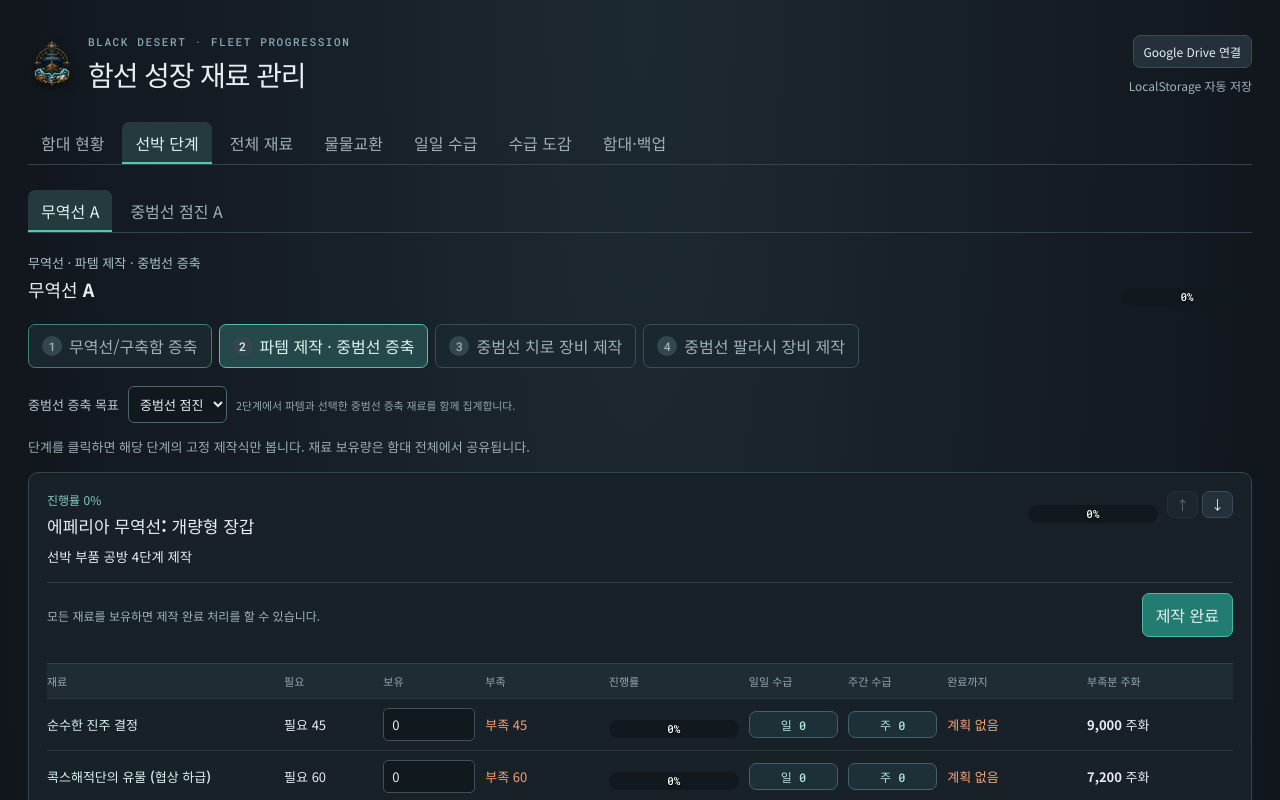
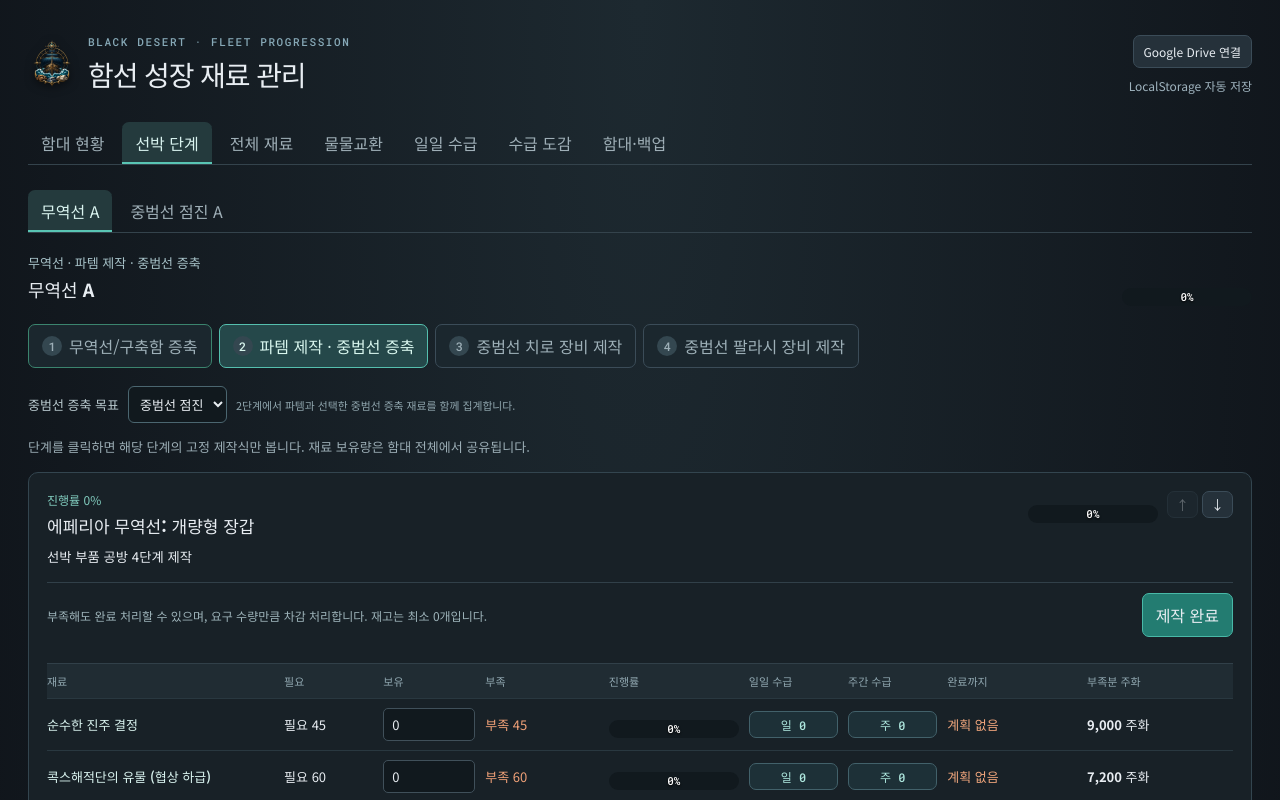
Before and after one commit to katstack/bdo-ship-materials, a React (Vite) app: page /#/dashboard in a window 1280 px wide. Both pictures are taken after a click on the button "선박 단계". Shown: the top 800 px of the page. Built offline with nearby package versions, Linux system fonts and the light colour scheme.

Commit message:
Allow recipe completion with clamped inventory

```diff
--- a/src/App.tsx
+++ b/src/App.tsx
@@ -232,16 +232,12 @@
     if (!ship || !recipe || isRecipeCompleted(data, ship.id, recipe.id))
       return setCraftConfirm(null)
     if (!canCompleteRecipeForShip(data, ship.id, recipe)) {
-      setNotice(
-        canCompleteRecipe(data.inventory, recipe)
-          ? '선행 파템 제작을 모두 완료해야 증축할 수 있습니다.'
-          : '재료 보유량이 부족하여 제작을 완료할 수 없습니다.',
-      )
+      setNotice('선행 파템 제작을 모두 완료해야 증축할 수 있습니다.')
       return setCraftConfirm(null)
     }
     update(completeRecipe(data, ship.id, recipe))
     setCraftConfirm(null)
-    setNotice(`${recipe.name} 제작 완료 · 재료를 공유 재고에서 차감했습니다.`)
+    setNotice(`${recipe.name} 제작 완료 · 요구 재료를 공유 재고에서 차감 처리했습니다.`)
   }
   const undoCraft = (ship: Ship, recipeId: string) => {
     const key = craftRecordKey(ship.id, recipeId)
@@ -671,11 +667,11 @@
                     <Progress value={recipeProgress(recipe, data.inventory)} />
                     <div className="craft-action">
                       <small>
-                        {canCraft
-                          ? '재료가 모두 준비되었습니다. 제작 완료 시 공유 재고에서 차감합니다.'
-                          : !materialsReady
-                            ? '모든 재료를 보유하면 제작 완료 처리를 할 수 있습니다.'
-                            : '선행 파템 제작을 모두 완료하면 증축할 수 있습니다.'}
+                        {!canCraft
+                          ? '선행 파템 제작을 모두 완료하면 증축할 수 있습니다.'
+                          : materialsReady
+                            ? '재료가 모두 준비되었습니다. 제작 완료 시 공유 재고에서 차감합니다.'
+                            : '부족해도 완료 처리할 수 있으며, 요구 수량만큼 차감 처리합니다. 재고는 최소 0개입니다.'}
                       </small>
                       <button
                         className="primary"
@@ -1033,17 +1029,22 @@
               <div className="craft-confirm">
                 <h2>{recipe.name} 제작 완료</h2>
                 <p>
-                  아래 재료가 함대 전체의 공유 재고에서 차감됩니다. 완료 후 전체 재료·물교
-                  우선순위도 즉시 다시 계산됩니다.
+                  요구 수량 전체를 함대 공유 재고에서 차감 처리합니다. 재고는 0개 아래로 내려가지
+                  않으며, 완료 후 전체 재료·물교 우선순위도 즉시 다시 계산됩니다.
                 </p>
                 <ul>
                   {recipe.requirements.map((requirement) => (
                     <li key={requirement.materialId}>
                       <b>{materialById[requirement.materialId].name}</b>
                       <span>
-                        {number(requirement.quantity)}개 차감 · 남음{' '}
+                        필요 {number(requirement.quantity)}개 · 보유{' '}
+                        {number(clamp(data.inventory[requirement.materialId]))}개 → {''}
+                        {number(requirement.quantity)}개 차감 처리 · 남음{' '}
                         {number(
-                          clamp(data.inventory[requirement.materialId]) - requirement.quantity,
+                          Math.max(
+                            clamp(data.inventory[requirement.materialId]) - requirement.quantity,
+                            0,
+                          ),
                         )}
                         개
                       </span>
@@ -1052,7 +1053,7 @@
                 </ul>
                 <button onClick={() => setCraftConfirm(null)}>취소</button>
                 <button className="primary" onClick={completeCraft}>
-                  재료 차감 후 완료
+                  요구 재료 차감 후 완료
                 </button>
               </div>
             </div>
--- a/src/domain/crafting.ts
+++ b/src/domain/crafting.ts
@@ -17,7 +17,7 @@
   true
 
 export const canCompleteRecipeForShip = (data: AppData, shipId: string, recipe: Recipe) =>
-  canCompleteRecipe(data.inventory, recipe) && areRecipePrerequisitesComplete(data, shipId, recipe)
+  areRecipePrerequisitesComplete(data, shipId, recipe)
 
 export function completeRecipe(
   data: AppData,
@@ -27,15 +27,15 @@
 ): AppData {
   const key = craftRecordKey(shipId, recipe.id)
   if (data.completedRecipes[key]) throw new Error('이미 완료한 제작입니다.')
-  if (!canCompleteRecipe(data.inventory, recipe)) throw new Error('재료 보유량이 부족합니다.')
   if (!areRecipePrerequisitesComplete(data, shipId, recipe))
     throw new Error('선행 제작이 완료되지 않았습니다.')
 
   const inventory = { ...data.inventory }
   const consumedMaterials: Record<string, number> = {}
   recipe.requirements.forEach((requirement) => {
-    inventory[requirement.materialId] =
-      quantity(inventory[requirement.materialId]) - requirement.quantity
+    const available = quantity(inventory[requirement.materialId])
+    inventory[requirement.materialId] = Math.max(available - requirement.quantity, 0)
+    // 완료 기록은 요구 수량 전체를 남긴다. 취소 시 같은 수량을 되돌릴 수 있다.
     consumedMaterials[requirement.materialId] = requirement.quantity
   })
 
```
Also changed, not shown: 1 other file (tests, documents, lock files or other folders).
